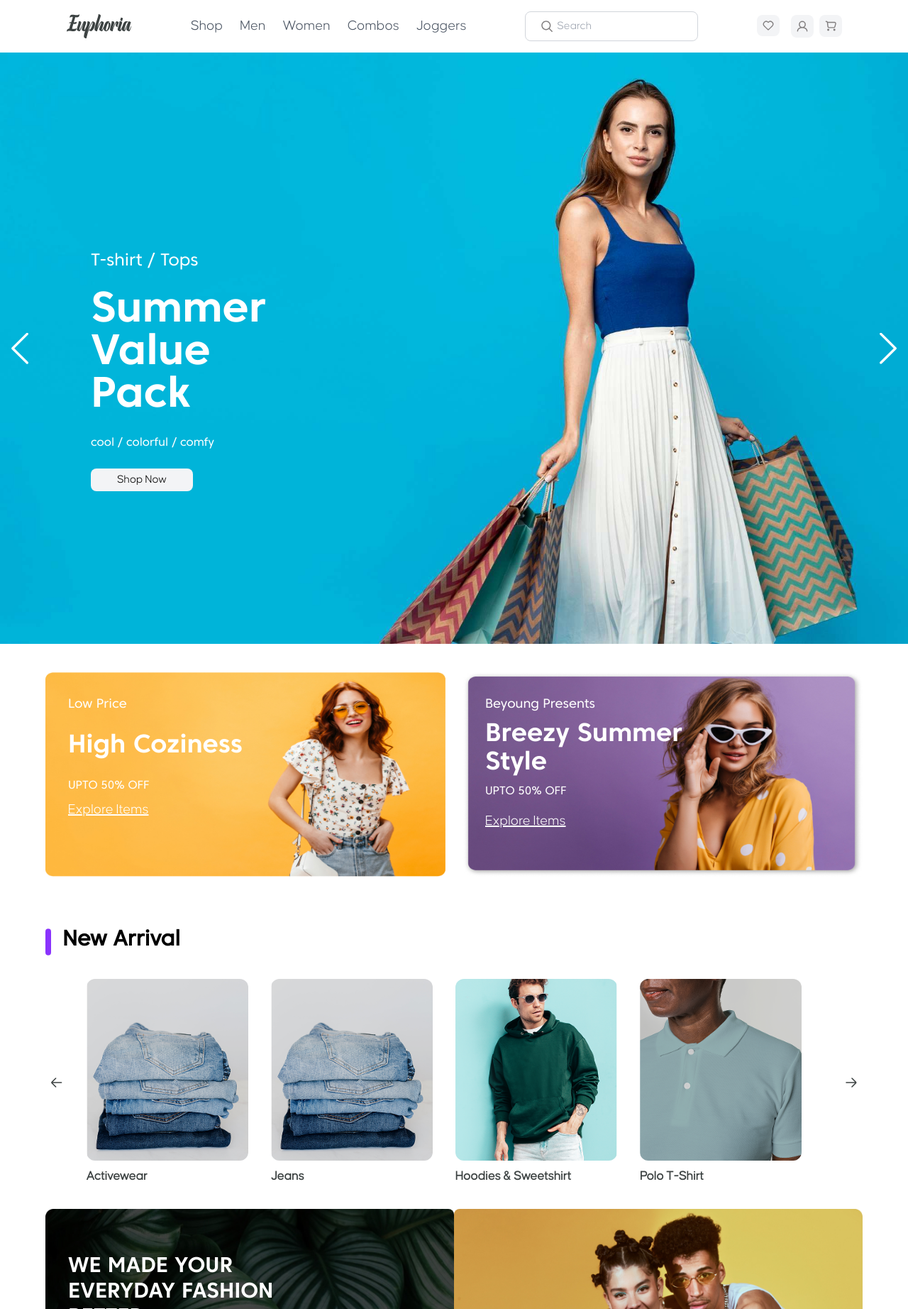
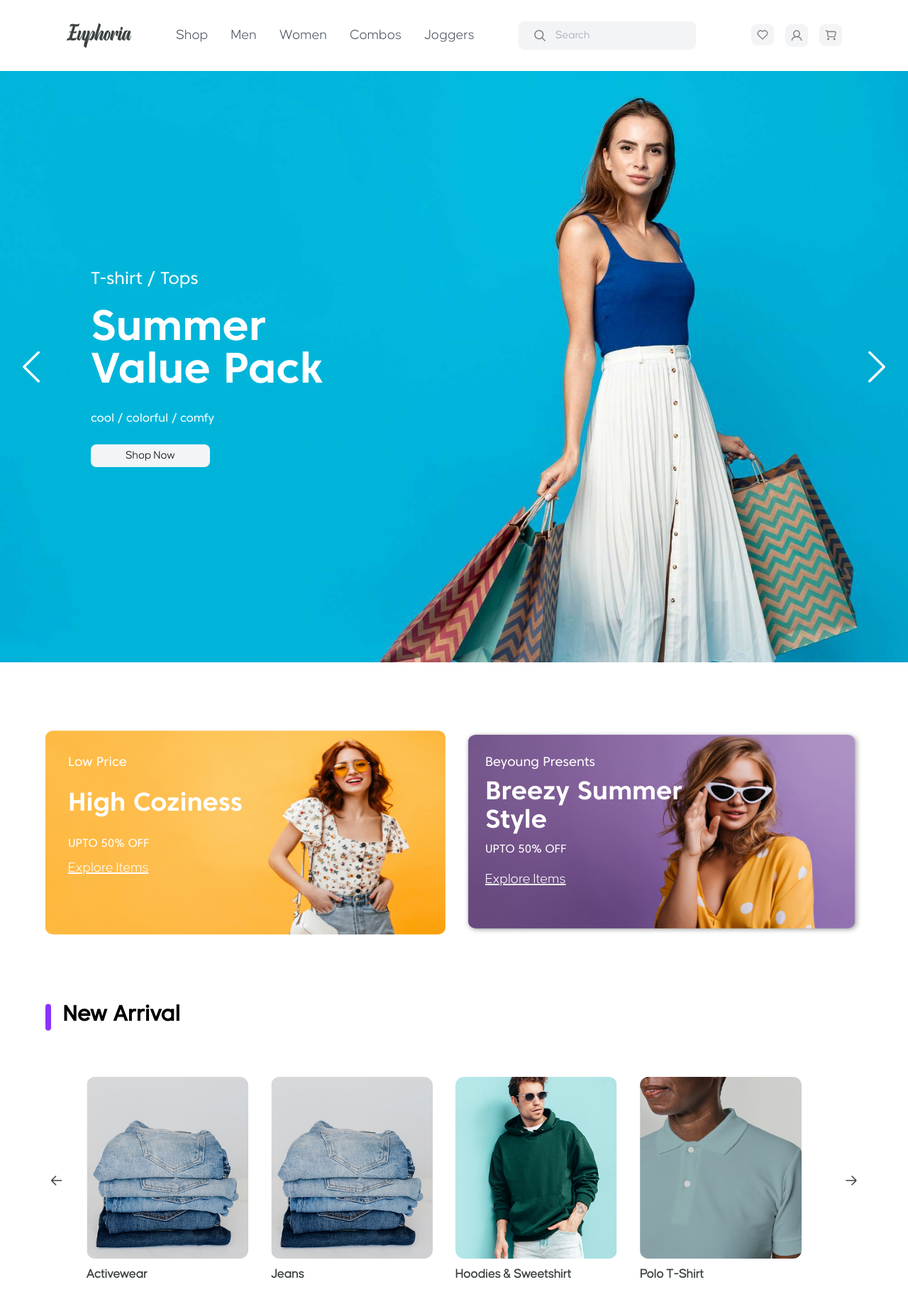
Before and after one commit to amnas156/euphoria, a Django app: page / in a window 1280 px wide. Shown: the top 1844 px of the page at 71% size. Run offline with Django 3.2, Linux system fonts and the light colour scheme; data comes from the database, SQL or seed files in the repository.

Commit message:
Add files via upload

```diff
--- a/src/euphoria/templates/index.html
+++ b/src/euphoria/templates/index.html
@@ -13,7 +13,7 @@
         <!-- Header -->
         <header class="w-full overflow-x-hidden px-4 sm:px-6 lg:px-8">
         <div class="w-[90%] mx-auto flex justify-between items-center py-4">
-            <div class="flex gap-4">
+            <div class="flex gap-4 py-4">
             <div class="lg:hidden " id="menuBar">
                 <img src="{% static 'img/menu.svg' %}" alt="" />
             </div>
@@ -21,25 +21,24 @@
                 <img class="26px"  src="{% static 'img/Euphoria.svg' %}" alt="" />
             </a>
             </div>
-            <div class="hidden lg:flex space-x-6">
+            <div class="hidden lg:flex space-x-8">
             <a class="text-xl  text-gray-600" href="">Shop</a>
             <a class="text-xl text-gray-600" href="">Men</a>
             <a class="text-xl text-gray-600" href="">Women</a>
             <a class="text-xl text-gray-600" href="">Combos</a>
             <a class="text-xl text-gray-600" href="">Joggers</a>
             </div>
-            <div class=" hidden md:flex  border border-gray-300 rounded-lg py-2 px-4 "  id="searchBar">
+            <div class=" hidden md:flex  bg-gray-100 rounded-lg py-2 px-4 gap-2 "  id="searchBar">
             <img class="mx-1.5" src="{% static 'img/search.svg' %}" alt="" />
-            <input type="search" placeholder="Search" class="border-none" />
+            <input type="search" placeholder="Search" class="border-none bg-gray-100" />
             </div>
-            <div class="flex gap-2">
+            <div class="flex space-x-4">
             <span class="md:hidden"  onclick="toggleSearch()"><img class="px-2 py-2 bg-gray-100 rounded-lg w-8" src="{% static 'img/search.svg' %}" alt="" /></span>
             {% if user.is_authenticated %}
             <a href="{% url 'web:wishlistPage' %}"><img class="px-2 py-2 bg-gray-100 rounded-lg w-8" src="{% static 'img/wishlist.svg' %}" alt="" /></a>
             {% else %}
             <a href="{% url 'login' %}"><img class="px-2 py-2 bg-gray-100 rounded-lg w-8" src="{% static 'img/wishlist.svg' %}" alt="" /></a>
             {% endif %}
-            <a href="{% url 'web:account' %}" id="profile">
                 {% if profile and profile.photo %}
                     <img src="{{ profile.photo.url }}" alt="profile photo" class="w-8 h-8 rounded-lg object-cover" />
                 {% else %}
@@ -71,7 +70,7 @@
             <div class=" h-auto">
                 <div class="mySlides fade">
                     <img class="w-full h-full" src="{% static 'img/slide-1.jpg' %}" >
-                    <div class="w-[55%] md:w-[18rem] lg:w-[18rem] absolute top-6 md:top-1/3 lg:top-1/3 left-14  md:left-16 lg:left-32 ">
+                    <div class="w-[55%] md:w-[18rem] lg:w-[21rem] absolute top-6 md:top-1/3 lg:top-1/3 left-14  md:left-16 lg:left-32 ">
                         <span class="text-lg md:text-2xl lg:text-2xl text-white ">T-shirt / Tops</span>
                         <h1 class="text-3xl md:text-6xl lg:text-6xl text-white py-2 md:py-4 lg:py-6">Summer Value Pack</h1>
                         <span class="text-base md:2xl lg:2xl text-white ">cool / colorful / comfy</span>
@@ -97,19 +96,18 @@
                     </div>
                 </div>
             </div>
-            <a class="prev absolute top-1/2 -translate-y-1/2 left-4 z-10 cursor-pointer" onclick="plusSlides(-1)">
+            <a class="prev absolute top-1/2 -translate-y-1/2 left-8 z-10 cursor-pointer" onclick="plusSlides(-1)">
                 <img src="{% static 'img/ChevronLeft.svg' %}" alt="">
-              </a>
-
-              <a class="next absolute top-1/2 -translate-y-1/2 right-4 z-10 cursor-pointer" onclick="plusSlides(1)">
+            </a>
+            <a class="next absolute top-1/2 -translate-y-1/2 right-8 z-10 cursor-pointer" onclick="plusSlides(1)">
                 <img src="{% static 'img/ChevronRight.svg' %}" alt="">
-              </a>
+            </a>
         </div>
     </div>
     <!-- /Spotlight -->
     <!-- Card -->
-    <div class="w-full">
-        <ul class="w-[90%] mx-auto md:flex lg:flex gap-6 py-10">
+    <div class="w-full py-10">
+        <ul class="w-[90%] mx-auto md:flex lg:flex gap-6 py-14">
             <li class="relative w-full md:w-3/5 lg:w-3/5  h-72">
                 <img class="w-full h-full" src="{% static 'img/card-1.jpg' %}" >
                     <div class=" absolute top-8 left-8 w-1/2">
@@ -135,13 +133,13 @@
     <!-- New Arrival -->
     <div class="w-full">
         <div class="w-[90%] mx-auto">
-            <div class="flex gap-4 my-8 ">
+            <div class="flex gap-4 mb-10">
                 <img class="w-2 h-10" src="{% static 'img/icon.svg' %}" alt="">
                 <span class="text-3xl font-semibold">New Arrival</span>
             </div>
             <div class="relative w-full">
                 <div class="overflow-hidden relative rounded-lg w-[90%] mx-auto ">
-                    <div id="slider" class="flex gap-8 transition-transform duration-500 ease-in-out">
+                    <div id="slider" class="flex gap-8 transition-transform duration-500 my-6 ease-in-out">
                         {% for product in new_arrival  %}
                                 <div class="min-w-[70%] sm:min-w-[45%] md:min-w-[30%] lg:min-w-[22%] flex-shrink-0">
                                     <a href="{% url 'web:product' product.id %}">
@@ -167,7 +165,7 @@
     <div class="w-full py-8">
         <div class="w-[90%] mx-auto md:flex lg:flex">
             <div class=" relative w-full md:w-1/2 lg:w-1/2 ">
-                <img class="w-full rounded-lg" src="{% static 'img/bg-4.jpg' %}" alt="">
+                <img class="w-full rounded-lg mb:rounded-none lg:rounded-none" src="{% static 'img/bg-4.jpg' %}" alt="">
                 <div class="absolute w-full md:w-full lg:w-2/3  top-16 left-8">
                     <h5 class="text-3xl text-white">WE MADE YOUR EVERYDAY FASHION BETTER</h5>
                     <p class="text-l text-white my-2 w-4/5">In our journey to improve everyday fashion, euphoria presents EVERYDAY wear range - Comfortable & Affordable fashion 24/7</p>
@@ -175,7 +173,7 @@
                 </div>
             </div>
             <div class="w-full md:w-1/2 lg:w-1/2 ">
-                <img src="{% static 'img/bg-5.jpg' %}" alt="" class="h-full rounded-lg">
+                <img src="{% static 'img/bg-5.jpg' %}" alt="" class="h-full rounded-lg mb:rounded-none lg:rounded-none">
             </div>
         </div>
     </div>
@@ -183,11 +181,11 @@
     <!-- Categories For Men -->
     <div class="w-full my-16">
         <div class="w-[90%] mx-auto">
-            <div class="flex gap-4 my-8 ">
-                <img class="w-12 h-12" src="{% static 'img/icon.svg' %}" alt="">
+            <div class="flex gap-4 my-10 ">
+                <img src="{% static 'img/icon.svg' %}" alt="">
                 <span class="text-3xl font-semibold">Categories For Men</span>
             </div>
-            <ul class="grid grid-cols-2 md:grid-cols-3 lg:grid-cols-4 gap-2 ">
+            <ul class="grid grid-cols-2 md:grid-cols-3 lg:grid-cols-4 gap-6 ">
                 {% for category in categories_of_men %}
                     <a href="{% url 'web:category' category.id %}">
                         <li class="relative">
@@ -195,7 +193,7 @@
                             <p class="text-base py-2 text-[#2A2F2F] font-bold">{{category.name}}</p>
                             <p class="text-sm">Explore Now!</p>
                             <div class="absolute bottom-4 right-8">
-                                <img src="" alt="">
+                                <img src="{% static 'img/Arrow.svg' %}">
                             </div>
                         </li>
                     </a>
@@ -208,10 +206,10 @@
     <div class="w-full my-16">
         <div class="w-[90%] mx-auto">
             <div class="flex gap-4 my-8 ">
-                <img class="w-12 h-12" src="{% static 'img/icon.svg' %}" alt="">
+                <img  src="{% static 'img/icon.svg' %}" alt="">
                 <span class="text-3xl font-semibold">Categories For Women</span>
             </div>
-            <ul class="grid grid-cols-2 md:grid-cols-3 lg:grid-cols-4 gap-2">
+            <ul class="grid grid-cols-2 md:grid-cols-3 lg:grid-cols-4 gap-4">
                 {% for category in categories_of_women %}
                     <a href="{% url 'web:category' category.id %}">
                         <li class="relative">
@@ -219,7 +217,7 @@
                             <p class="text-base py-2 text-[#2A2F2F] font-bold">{{category.name}}</p>
                             <p class="text-sm">Explore Now!</p>
                             <div class="absolute bottom-4 right-8">
-                                <img src="" alt="">
+                                <img src="{% static 'img/Arrow.svg' %}" alt="">
                             </div>
                         </li>
                     </a>
@@ -231,22 +229,22 @@
     <!-- Brands -->
     <div class="w-full">
         <div class="w-[90%] mx-auto bg-[#3C4242] rounded-xl h-96 text-center">
-            <h4 class="text-6xl font-extrabold text-white pt-16">Top Brands Deal</h4>
+            <h4 class="text-5xl font-extrabold text-white pt-16">Top Brands Deal</h4>
             <p class="my-4 text-xl text-white font-normal">Up To <i class="text-[#FBD103] font-bold">60%</i> off on brands</p>
-            <ul class="w-4/5 mx-auto flex gap-4 pt-16">
-                <li class="w-60 h-30 bg-white rounded-xl flex items-center justify-center">
+            <ul class="w-4/5 mx-auto flex gap-6 pt-16">
+                <li class="w-60 h-45 bg-white rounded-xl flex items-center justify-center">
                     <img  src="{% static 'img/Brand1.svg' %}" alt="">
                 </li>
-                <li class="w-60 h-30 bg-white rounded-xl flex items-center justify-center">
+                <li class="w-60 h-45 bg-white rounded-xl flex items-center justify-center">
                     <img  src="{% static 'img/Brand2.svg' %}" alt="">
                 </li>
-                <li class="w-60 h-30 bg-white rounded-xl flex items-center justify-center">
+                <li class="w-60 h-45 bg-white rounded-xl flex items-center justify-center">
                     <img  src="{% static 'img/Brand3.svg' %}" alt="">
                 </li>
-                <li class="w-60 h-30 bg-white rounded-xl flex items-center justify-center">
+                <li class="w-60 h-45 bg-white rounded-xl flex items-center justify-center">
                     <img  src="{% static 'img/Brand4.svg' %}" alt="">
                 </li>
-                <li class="w-60 h-30 bg-white rounded-xl flex items-center justify-center">
+                <li class="w-60 h-45 bg-white rounded-xl flex items-center justify-center">
                     <img  src="{% static 'img/Brand5.svg' %}" alt="">
                 </li>
             </ul>
@@ -256,12 +254,12 @@
     <!-- In The Limelight -->
     <div class="w-full my-8">
         <div class="w-[90%] mx-auto">
-            <div class="flex gap-4 my-8 ">
-                <img class="w-12 h-12" src="{% static 'img/icon.svg' %}" alt="">
+            <div class="flex gap-4 py-8 ">
+                <img  src="{% static 'img/icon.svg' %}" alt="">
                 <span class="text-3xl font-semibold">In The Limelight</span>
             </div>
-            <div class="">
-                <div class="grid grid-cols-2 md:grid-cols-3 lg:grid-cols-4 xl:grid-cols-4 gap-2">
+            <div >
+                <div class="my-8 grid grid-cols-2 md:grid-cols-3 lg:grid-cols-4 xl:grid-cols-4 gap-2">
                     {% for product in product %}
                     <a href="{% url 'web:product' product.id %}">
                     <div>
@@ -314,12 +312,12 @@
     <div class="w-full">
         <div class="w-[90%] mx-auto py-8">
             <div class="flex gap-4 my-8">
-                <img class="w-12 h-12" src="{% static 'img/icon.svg' %}" alt="">
+                <img  src="{% static 'img/icon.svg' %}" alt="">
                 <span class="text-3xl font-semibold">Feedback</span>
             </div>
             <div class="relative w-full">
                 <div class="overflow-hidden relative rounded-lg w-[90%] mx-auto">
-                <div id="slider_2" class="flex gap-8 transition-transform duration-500 ease-in-out">
+                <div id="slider_2" class="flex gap-8 transition-transform duration-500 ease-in-out my-8">
 
                     {% for i in "12345" %}
                     <div class="slider-item-2 flex-shrink-0 border-[1.8px] border-gray-300 p-6 rounded-lg w-[70%]  md:w-[60%] lg:w-[33%]  shadow-sm relative">
@@ -348,7 +346,8 @@
     <!-- /Feedback -->
     <!-- Footer -->
     <footer class="bg-gray-900 text-gray-300 py-12">
-        <div class="w-[90%] mx-auto px-6 py-6 grid grid-cols-1 md:grid-cols-4 gap-8 border-b-[1px] border-[#BEBCBD]">
+        <div class="w-[90%] mx-auto px-6 py-6  border-b-[1px] border-[#BEBCBD]">
+            <div class="w-[90%] mx-auto px-6 py-6 grid grid-cols-1 md:grid-cols-4 gap-8">
             <div>
                 <h4 class="text-lg font-semibold text-white mb-4">Need Help</h4>
                 <ul class="space-y-2">
@@ -391,7 +390,7 @@
                 <p class="text-sm">support@euphoria.in</p>
                 <p class="text-sm">Eklingpura Chouraha, Ahmedabad Main Road</p>
                 <p class="text-sm">INH 8 - Near Mahadev Hotel, Udaipur, India- 313002</p>
-                <div class="mt-16">
+                <div class="mt-20">
                 <h4 class="text-lgvmd:text-sm font-semibold text-white mt-6 mb-4">Download The App</h4>
                 <div class="flex gap-2 ">
                     <img src="{% static 'img/google-play.svg' %}" alt="Google Play" class="w-24 md:w-16">
@@ -399,6 +398,7 @@
                 </div>
                 </div>
             </div>
+        </div>
         </div>
         <div class="w-[90%] mx-auto">
             <select class="w-full py-4 bg-transparent border-b-[1px] border-b-[#BEBCBD] text-2xl font-extrabold" name="" id="">
```
